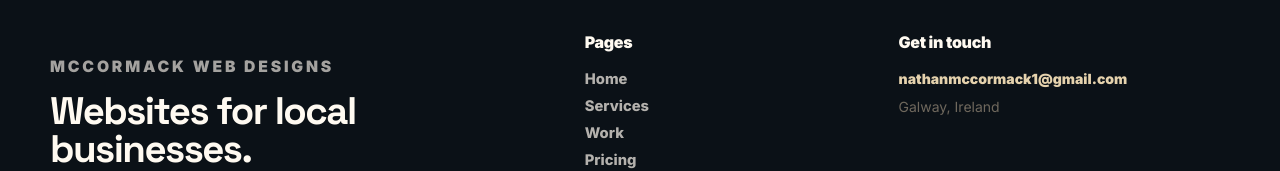
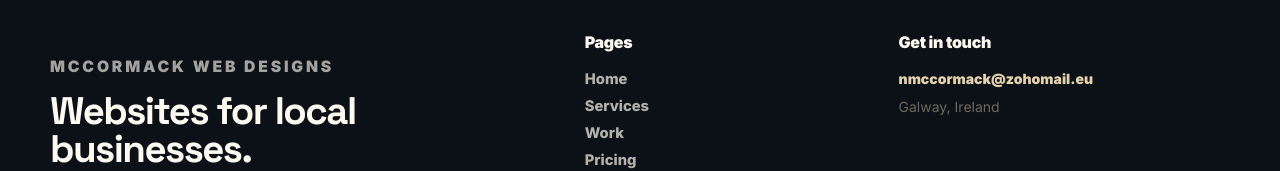
Before and after one commit to NathanMcCormack2/Nathan_Web, a React (Vite) app: page / in a window 1280 px wide. Shown: the part 2596-2767 px from the top of the page. Built offline with nearby package versions, Linux system fonts and the light colour scheme; a web font is replaced by a local one.

Commit message:
debugging

```diff
--- a/src/components/layout/Footer.jsx
+++ b/src/components/layout/Footer.jsx
@@ -28,7 +28,7 @@
         <div className="footer-contact">
           <h3>Get in touch</h3>
           <a href="mailto:nathanmccormack1@gmail.com">
-            nathanmccormack1@gmail.com
+            nmccormack@zohomail.eu
           </a>
           <p>Galway, Ireland</p>
         </div>
```
